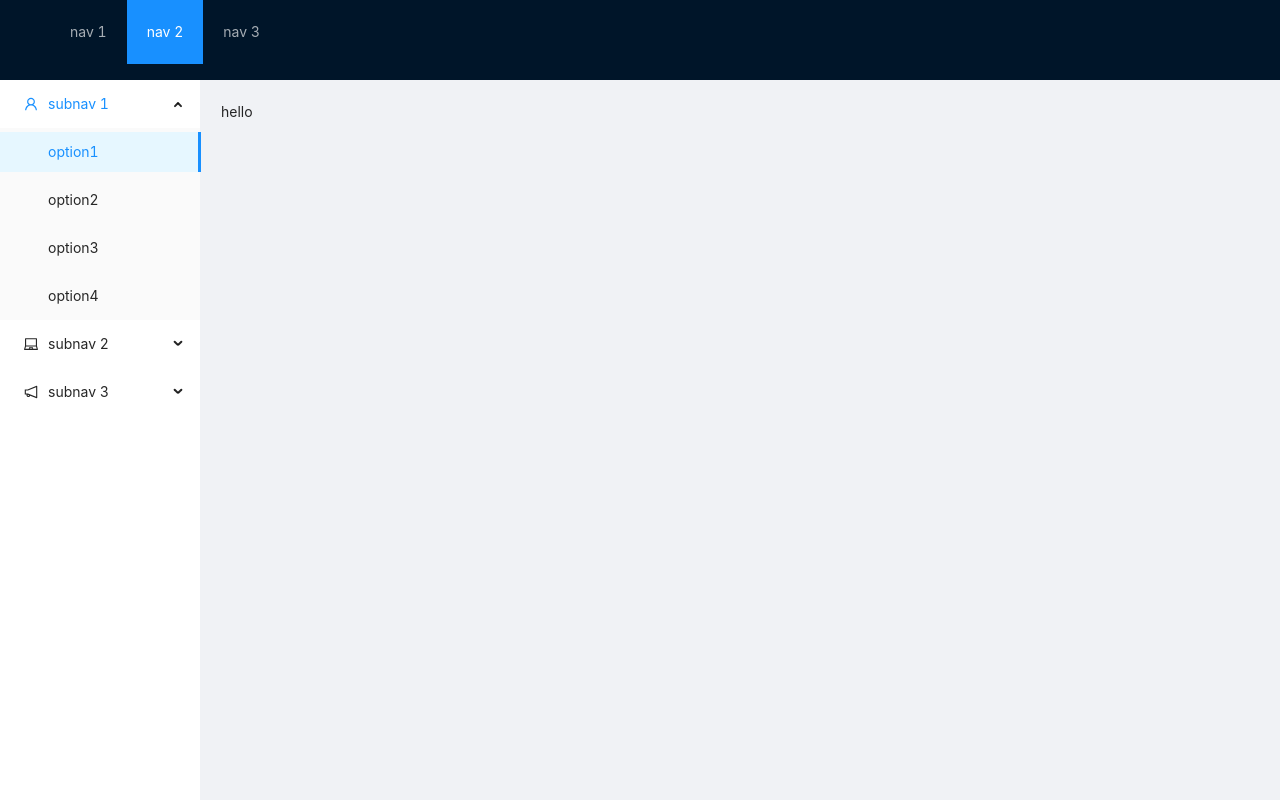
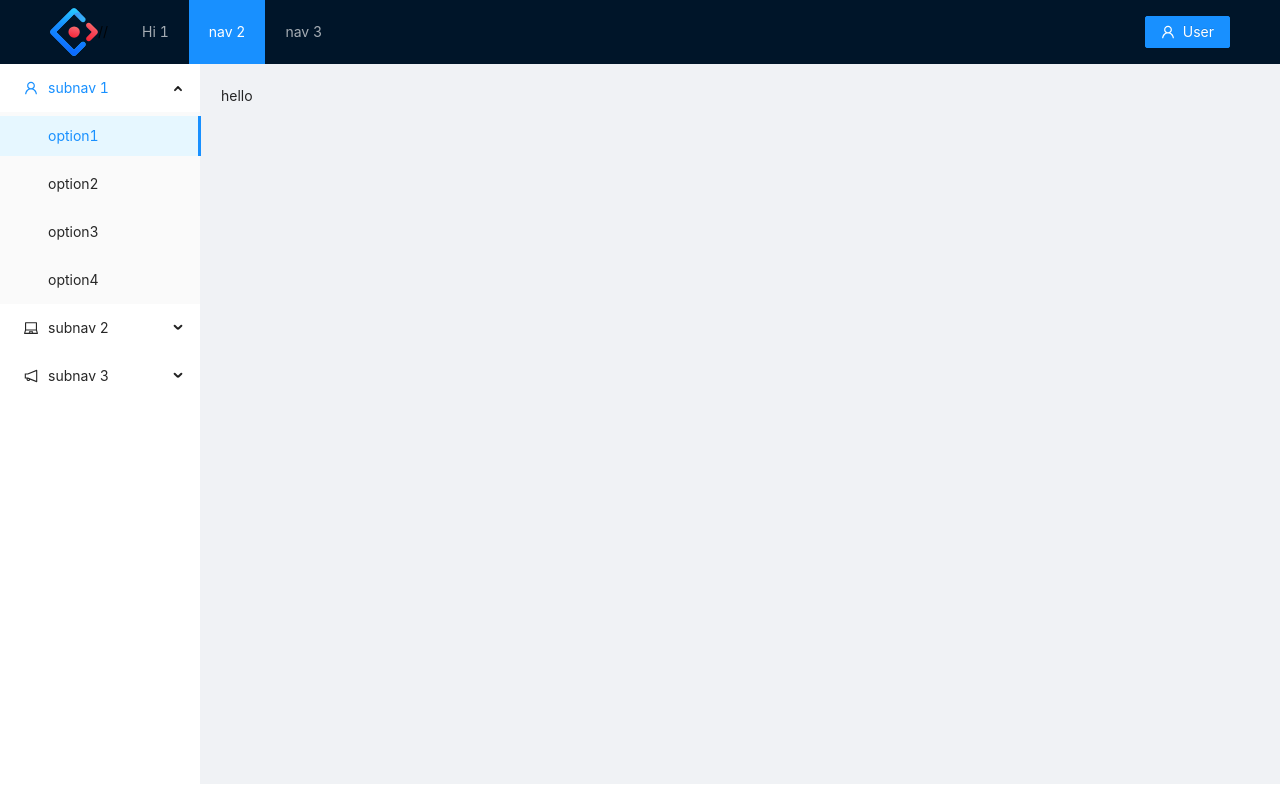
Before and after one commit to dung-dao/mobile-store-client, a React (Create React App) app: page / in a window 1280 px wide. Built offline with nearby package versions, Linux system fonts and the light colour scheme.

Commit message:
Changes:
- Add Logo
- Separate Header Component
- Add navs and dropdown to App Header

```diff
--- a/package.json
+++ b/package.json
@@ -3,6 +3,7 @@
   "version": "0.1.0",
   "private": true,
   "dependencies": {
+    "@ant-design/icons": "^4.1.0",
     "@reduxjs/toolkit": "^1.1.0",
     "@testing-library/jest-dom": "^4.2.4",
     "@testing-library/react": "^9.3.2",
--- /dev/null
+++ b/src/layouts/AppHeader.css
@@ -0,0 +1,14 @@
+.logo {
+  background-image: url(../app/logo.svg);
+  margin-right: 1em;
+}
+
+.Header {
+  display: flex;
+  flex-direction: row;
+  align-items: center;
+}
+
+.user-dropdown {
+  margin-left: auto;
+}
--- /dev/null
+++ b/src/layouts/AppHeader.jsx
@@ -0,0 +1,42 @@
+import React from "react";
+import { Link } from "react-router-dom";
+import { Layout, Menu, Dropdown, Button } from "antd";
+import { ReactComponent as Logo } from "../app/logo.svg";
+import "./AppHeader.css";
+import { UserOutlined } from "@ant-design/icons";
+const { Header } = Layout;
+
+const userMenu = (
+  <Menu>
+    <Menu.Item>
+      <Link to="SignOut">SignOut</Link>
+    </Menu.Item>
+  </Menu>
+);
+
+const AppHeader = (props) => {
+  return (
+    <React.Fragment>
+      <Header className="Header">
+        <Logo height="48px" width="48px"></Logo>
+        //<div className="logo"></div>
+        <Menu theme="dark" mode="horizontal" defaultSelectedKeys={["2"]}>
+          <Menu.Item key="1">Hi 1</Menu.Item>
+          <Menu.Item key="2">nav 2</Menu.Item>
+          <Menu.Item key="3">nav 3</Menu.Item>
+        </Menu>
+        <Dropdown
+          overlay={userMenu}
+          placement="bottomLeft"
+          className="user-dropdown"
+        >
+          <Button type="primary" icon={<UserOutlined></UserOutlined>}>
+            User
+          </Button>
+        </Dropdown>
+      </Header>
+    </React.Fragment>
+  );
+};
+
+export default AppHeader;
--- a/src/layouts/AppLayout.jsx
+++ b/src/layouts/AppLayout.jsx
@@ -6,21 +6,15 @@ import {
   NotificationOutlined,
 } from "@ant-design/icons";
 import "./AppLayout.css";
+import AppHeader from "./AppHeader";
 
 const { SubMenu } = Menu;
-const { Header, Content, Sider } = Layout;
+const { Content, Sider, Header } = Layout;
 
 const AppLayout = (props) => {
   return (
     <Layout className="main-layout">
-      <Header className="header">
-        <div className="logo" />
-        <Menu theme="dark" mode="horizontal" defaultSelectedKeys={["2"]}>
-          <Menu.Item key="1">nav 1</Menu.Item>
-          <Menu.Item key="2">nav 2</Menu.Item>
-          <Menu.Item key="3">nav 3</Menu.Item>
-        </Menu>
-      </Header>
+      <AppHeader></AppHeader>
       <Layout className="body">
         <Sider className="site-layout-background">
           <Menu
--- a/src/layouts/BlankLayout.jsx
+++ b/src/layouts/BlankLayout.jsx
@@ -1,5 +1,5 @@
 import React, { Component } from "react";
-import './BlankLayout.css'
+import "./BlankLayout.css";
 import { Layout } from "antd";
 const { Header, Footer, Content } = Layout;
 
@@ -7,11 +7,8 @@ class BlankLayout extends Component {
   render() {
     return (
       <Layout className="main">
-        <Header className="header">Header</Header>
         <Content className="content">{this.props.children}</Content>
-        <Footer className="footer" >
-          Footer
-        </Footer>
+        <Footer className="footer">Footer</Footer>
       </Layout>
     );
   }
```
Also changed, not shown: src/components/Header.jsx (deleted, +0 -11 lines), src/services/UserService.js (deleted, +0 -12 lines), src/app/logo.svg (added), 1 other file (tests, documents, lock files or other folders).
